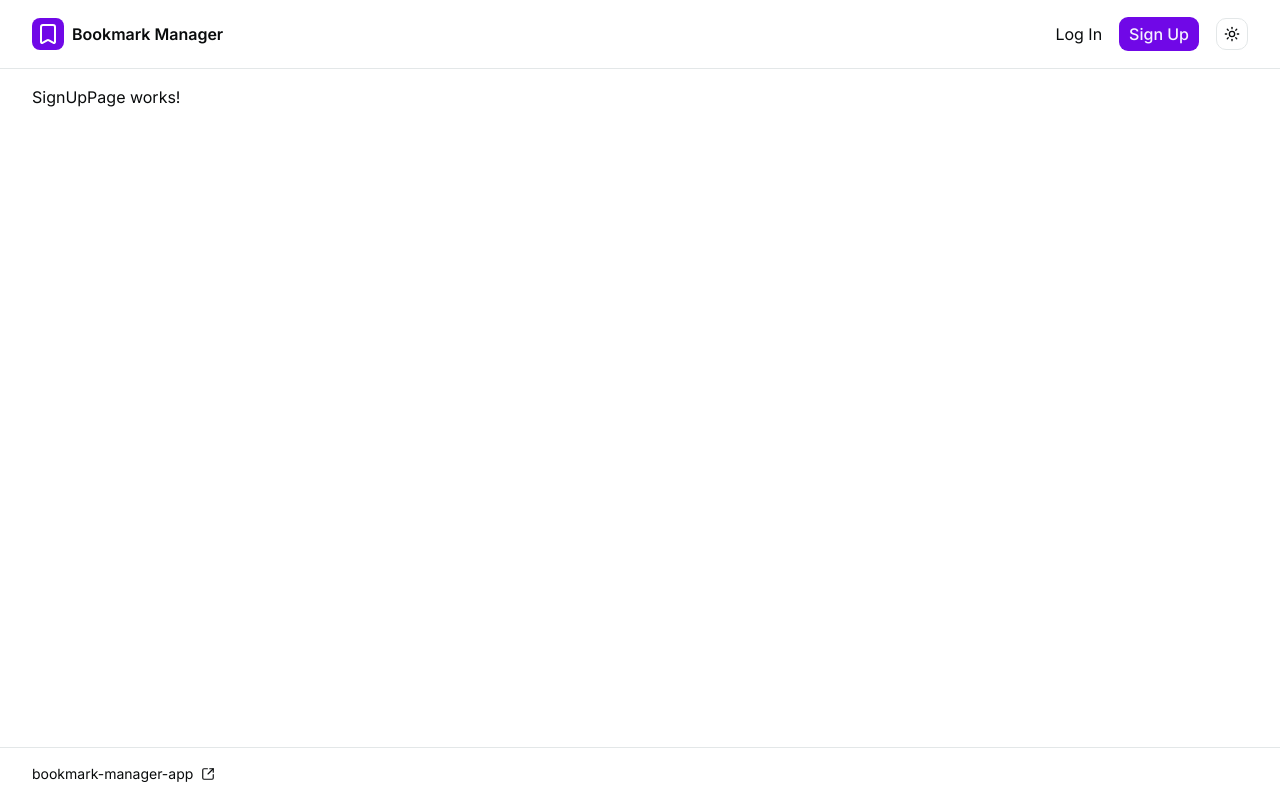
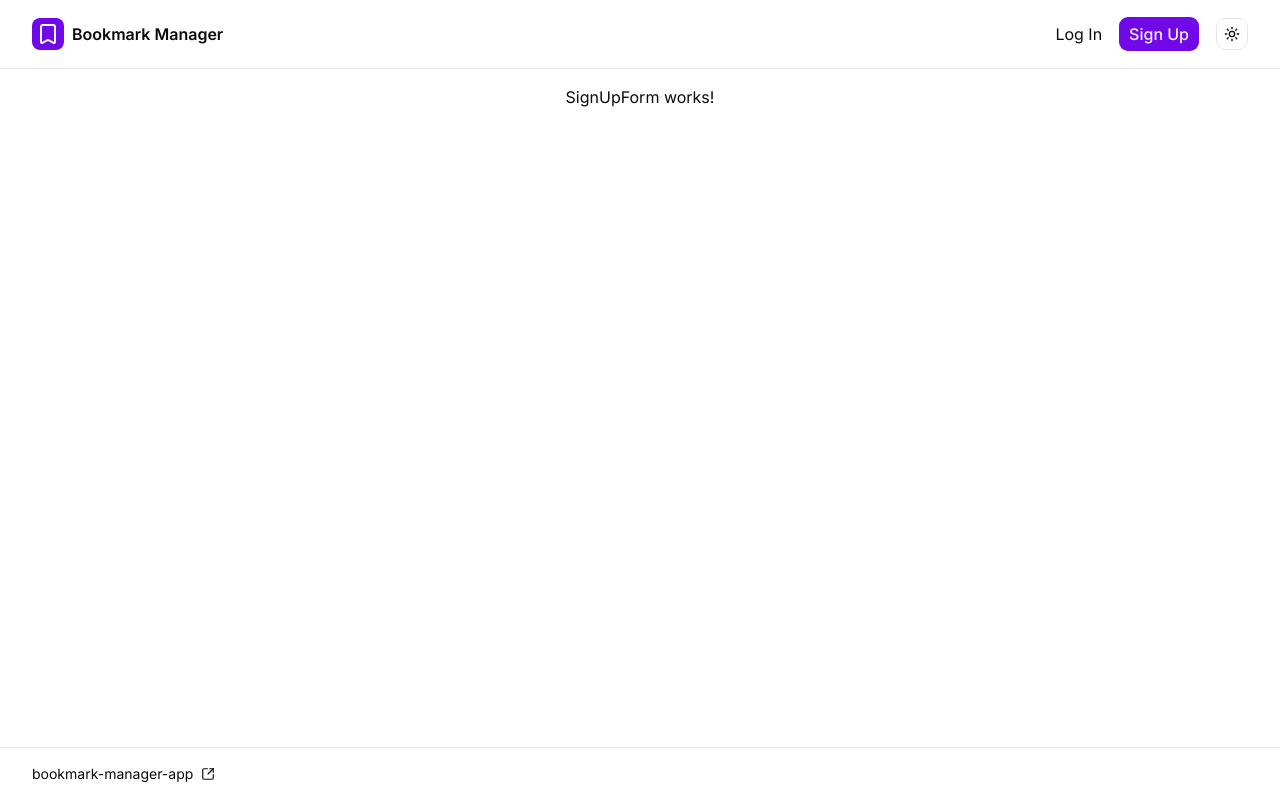
Before and after one commit to tmatth11/bookmark-manager-app, a Next.js app: page /auth/sign-up in a window 1280 px wide. Built offline with nearby package versions, Linux system fonts and the light colour scheme.

Commit message:
Set up SignUpPage page

```diff
--- /dev/null
+++ b/src/app/(unauthenticated)/auth/sign-up/_components/sign-up-form.tsx
@@ -0,0 +1,7 @@
+export default function SignUpForm() {
+    return (
+        <>
+            <p>SignUpForm works!</p>
+        </>
+    )
+}
--- a/src/app/(unauthenticated)/auth/sign-up/page.tsx
+++ b/src/app/(unauthenticated)/auth/sign-up/page.tsx
@@ -1,4 +1,5 @@
 import { Metadata } from "next";
+import SignUpForm from "./_components/sign-up-form";
 
 export const metadata: Metadata = {
     title: "Sign Up",
@@ -8,7 +9,9 @@ export const metadata: Metadata = {
 export default function SignUpPage() {
     return (
         <div className="main-layout">
-            <p>SignUpPage works!</p>
+            <div className="flex flex-col items-center">
+                <SignUpForm />
+            </div>
         </div>
     );
 }
```
